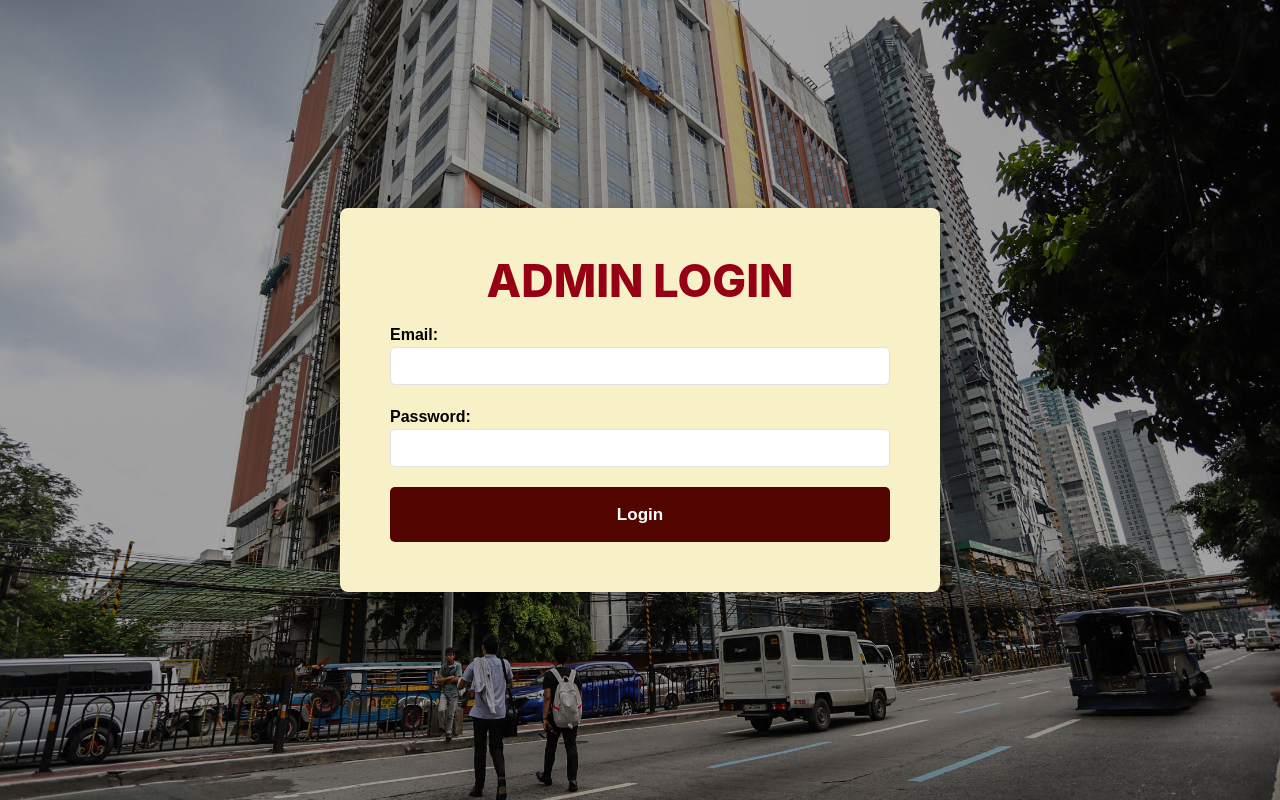
After one commit to daeneerys/FinalProject_2609, a PHP site: page /adlogin.php in a window 1280 px wide. The commit adds this page. Run offline with PHP 8.4, Linux system fonts and the light colour scheme; a stand-in replaces the project's code that opens the database connection.

Commit message:
asset si adfrassati.jpg

```diff
--- /dev/null
+++ b/adlogin.php
@@ -0,0 +1,124 @@
+<?php
+session_start();
+
+$is_invalid = false;
+
+if (isset($_POST["login"])) {
+    require __DIR__ . "/adaccounts.php";
+
+    $email = filter_input(INPUT_POST, 'email', FILTER_SANITIZE_EMAIL);
+    $pass = $_POST['pass'];
+
+    $stmt = $conn->prepare("SELECT * FROM administrators_tb WHERE email = :email");
+    $stmt->bindParam(':email', $email);
+
+    $stmt->execute();
+    $user = $stmt->fetch(PDO::FETCH_ASSOC);
+
+    if ($user && password_verify($pass, $user['pass'])) {
+        session_regenerate_id(true);
+
+        $_SESSION['user'] = $user['id'];
+        $_SESSION['email'] = $user['email'];
+
+        header("Location: dashboard.php");
+        exit;
+    } else {
+        $is_invalid = true;
+    }
+}
+?>
+<!DOCTYPE html>
+<html lang="en">
+<head>
+    <meta charset="UTF-8">
+    <meta name="viewport" content="width=device-width, initial-scale=1.0">
+    <title>Login</title>
+    <link href="https://cdn.jsdelivr.net/npm/bootstrap@5.3.2/dist/css/bootstrap.min.css" rel="stylesheet" integrity="sha384-T3c6CoIi6uLrA9TneNEoa7RxnatzjcDSCmG1MXxSR1GAsXEV/Dwwykc2MPK8M2HN" crossorigin="anonymous">
+    <style>
+        body {
+            font-family: Arial, sans-serif;
+            display: flex;
+            justify-content: center;
+            align-items: center;
+            height: 100vh;
+            margin: 0;
+            background-image: url('assets/adFrassati.jpg');
+            background-size: cover;
+            background-position: center;
+            background-repeat: no-repeat;
+        }
+        .login-container {
+            max-width: 600px;
+            width: 100%;
+            padding: 50px;
+            background-color: #F8F0C6;
+            border-radius: 8px;
+            box-shadow: 0px 0px 10px rgba(0, 0, 0, 0.1);
+        }
+        .form-group {
+            margin-bottom: 20px;
+        }
+        .form-control {
+            border-radius: 5px;
+        }
+        .btn-login {
+            width: 100%;
+            background-color: honeydew;
+            color: #fff;
+            border: none;
+            border-radius: 5px;
+            padding: 15px;
+            cursor: pointer;
+        }
+        .btn-login:hover {
+            background-color: burlywood;
+        }
+        .btn {
+            background-color: #510400;
+            font-family: Montserrat, sans-serif;
+            font-weight: 550;
+            font-size: 17px;
+        }
+        .featuredText {
+            font-family: Inter, sans-serif;
+            font-weight: 800;
+            font-size: 45px;
+            color: #950014;
+            line-height: 1;
+            margin-bottom: 20px;
+            text-align: center;
+        }
+        .featuredsubtext {
+            font-family: Montserrat, sans-serif;
+            font-weight: 550;
+            font-size: 16px;
+            color: #000000;
+            line-height: 1.5;
+            margin-bottom: 20px;
+        }
+        .alert {
+            margin-bottom: 20px;
+        }
+    </style>
+</head>
+<body>
+    <div class="login-container">
+        <h2 class="featuredText">ADMIN LOGIN</h2>
+        <?php if ($is_invalid): ?>
+            <div class="alert alert-danger">Invalid email or password</div>
+        <?php endif; ?>
+        <form method="post">
+            <div class="featuredsubtext form-group">
+                <label for="email">Email:</label>
+                <input type="email" class="form-control" id="email" name="email" required>
+            </div>
+            <div class="featuredsubtext form-group">
+                <label for="password">Password:</label>
+                <input type="password" class="form-control" id="password" name="pass" required>
+            </div>
+            <button type="submit" class="btn btn-login" name="login">Login</button>
+        </form>
+    </div>
+</body>
+</html>
```
Also changed, not shown: dashboard.php (+34 -50 lines), adFrassati.jpg (added).
